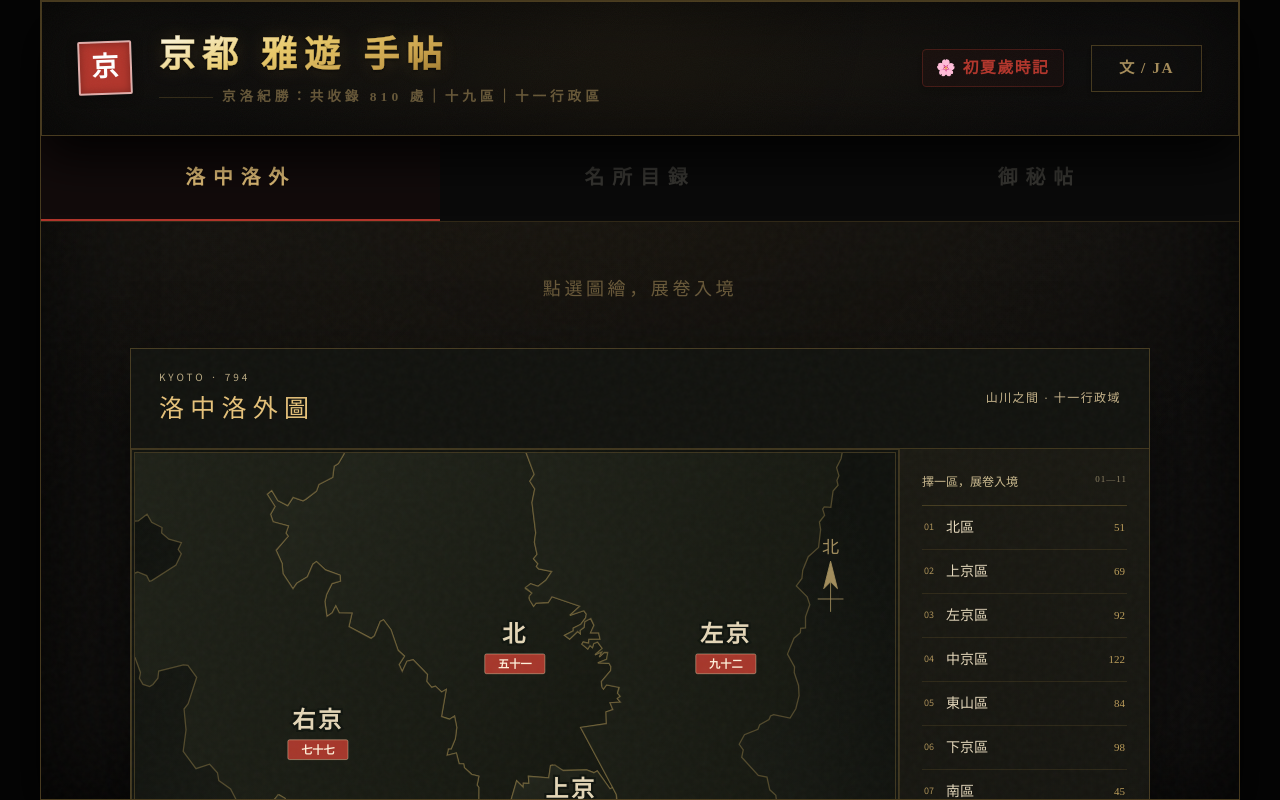
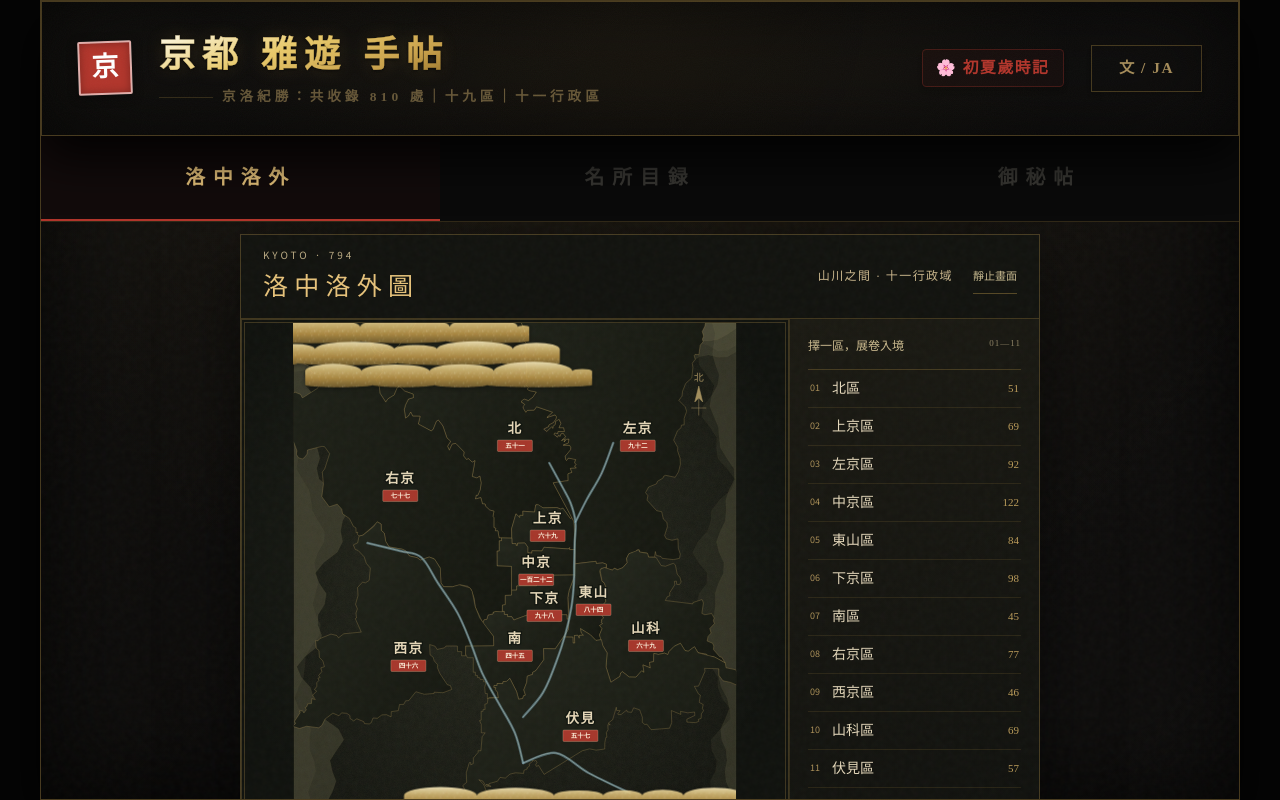
Before and after one commit to Avalon-Ash/Kyoto-Tactical-Guide, a React (Vite) app: page / in a window 1280 px wide. Built offline with nearby package versions, Linux system fonts and the light colour scheme.

Commit message:
feat(T3.3): add byobu-style art layers to home map

```diff
--- a/src/components/HomeView.tsx
+++ b/src/components/HomeView.tsx
@@ -95,8 +95,8 @@ export const HomeView: React.FC<HomeViewProps> = ({ engine, width, totalCount })
         className="flex-1 overflow-y-auto no-scrollbar"
       >
         {mode === 'ward' ? (
-          <div className="p-4 sm:p-12 flex flex-col items-center gap-4 sm:gap-10 pb-12">
-            <div className="font-serif text-[clamp(0.75rem,2vw,1rem)] text-gold-light tracking-[0.2em] opacity-40 uppercase">{t('map_hint')}</div>
+          <div className="ward-home-section">
+
 
             <MapCanvas onOpen={openDetail} stats={getWardStats()} t={t} />
 
--- a/src/components/MapCanvas.tsx
+++ b/src/components/MapCanvas.tsx
@@ -1,9 +1,10 @@
 import React, { useId, useMemo, useState } from 'react';
+import { useReducedMotion } from 'motion/react';
 import type { I18nText } from '../types';
 import { toChineseNumerals } from '../lib/numerals';
 import { WARD_BOUNDARIES } from '../data/geo/ward-boundaries';
 import { WARD_NAMES, WARD_KEYS } from '../data/wards';
-import { VIEW_W, VIEW_H, project, geometryToPath } from '../lib/geo-svg';
+import { VIEW_W, VIEW_H, project, geometryToPath, mulberry32, ridgePath, smoothLinePath, cloudBandPath } from '../lib/geo-svg';
 
 interface MapCanvasProps {
   onOpen: (id: string, mode: 'ward' | 'area') => void;
@@ -21,8 +22,30 @@ export const WARD_LABELS: Record<string, [number, number]> = {
   W_FUSHIMI: [34.930, 135.775],
 };
 
+/** Stylized river courses for the artwork, not navigation geometry. [lat, lng]. */
+const RIVERS: [number, number][][] = [
+  [[35.060,135.756],[35.048,135.764],[35.040,135.769],[35.0305,135.772],[35.020,135.7715],[35.009,135.7712],[35,135.771],[34.988,135.7695],[34.975,135.766],[34.960,135.760],[34.945,135.752],[34.933,135.740]],
+  [[35.070,135.795],[35.055,135.788],[35.042,135.779],[35.0305,135.772]],
+  [[35.020,135.645],[35.016,135.665],[35.0128,135.6778],[35,135.688],[34.985,135.700],[34.970,135.708],[34.955,135.715],[34.940,135.725],[34.925,135.735],[34.910,135.740]],
+  [[34.895,135.805],[34.905,135.780],[34.915,135.760],[34.910,135.740]],
+];
+const makeArt = () => {
+  const rand = mulberry32(794);
+  return {
+    ridges: [ridgePath('top',145,rand),ridgePath('top',95,rand),ridgePath('top',55,rand),ridgePath('right',110,rand),ridgePath('right',65,rand),ridgePath('left',120,rand),ridgePath('left',70,rand)],
+    rivers: RIVERS.map(smoothLinePath),
+    cloudsTop: [0,1,2].map(i => cloudBandPath(-80+i*60, VIEW_W*(0.55+rand()*0.35), 8+i*44, 28,rand)),
+    cloudsBottom: [0,1].map(i => cloudBandPath(VIEW_W*(0.12+rand()*0.2), VIEW_W+80, VIEW_H-55+i*30, 24,rand)),
+    flecks: Array.from({length:14},()=>({x:rand()*28,y:rand()*28,s:1+rand()*2,o:0.15+rand()*0.4})),
+  };
+};
+
 export const MapCanvas: React.FC<MapCanvasProps> = ({ onOpen, stats, t }) => {
   const uid = useId().replace(/:/g, '');
+  const prefersReducedMotion = useReducedMotion();
+  const [paused, setPaused] = useState(false);
+  const art = useMemo(makeArt, []);
+  const still = prefersReducedMotion || paused;
   const [highlight, setHighlight] = useState<string | null>(null);
   const wards = useMemo(() => WARD_KEYS.map(id => {
     const [x, y] = project(...WARD_LABELS[id]);
@@ -30,10 +53,12 @@ export const MapCanvas: React.FC<MapCanvasProps> = ({ onOpen, stats, t }) => {
   }), []);
 
   return (
-    <section className="byobu-atlas" aria-label={t('tab_ward')}>
+    <section className={`byobu-atlas${still ? ' is-still' : ''}`} aria-label={t('tab_ward')}>
       <header className="atlas-heading">
         <div><span className="atlas-kicker">KYOTO · 794</span><h2>{t('byobu_title')}</h2></div>
-        <span className="atlas-edition">{t('byobu_edition')}</span>
+        <div className="atlas-heading-tools"><span className="atlas-edition">{t('byobu_edition')}</span>
+          <button type="button" className="atlas-motion-toggle" aria-pressed={Boolean(still)} disabled={Boolean(prefersReducedMotion)}
+            onClick={() => setPaused(value => !value)}>{t(still ? 'byobu_resume' : 'byobu_pause')}</button></div>
       </header>
       <div className="atlas-body">
         <div className="ward-map">
@@ -43,8 +68,27 @@ export const MapCanvas: React.FC<MapCanvasProps> = ({ onOpen, stats, t }) => {
               <linearGradient id={`${uid}-ink`} x2="1" y2="1">
                 <stop stopColor="#24271d" /><stop offset="1" stopColor="#14160f" />
               </linearGradient>
+              <filter id={`${uid}-washi`} x="0" y="0" width="100%" height="100%">
+                <feTurbulence type="fractalNoise" baseFrequency="0.8" numOctaves={1} seed={794} stitchTiles="stitch" />
+                <feColorMatrix values="0 0 0 0 0.78 0 0 0 0 0.63 0 0 0 0 0.29 0 0 0 .06 0" />
+              </filter>
+              <filter id={`${uid}-bleed`} x="-5%" y="-5%" width="110%" height="110%">
+                <feTurbulence type="fractalNoise" baseFrequency="0.04" numOctaves={1} seed={3} result="noise" />
+                <feDisplacementMap in="SourceGraphic" in2="noise" scale={2} />
+              </filter>
+              <linearGradient id={`${uid}-gold`} x1="0" y1="0" x2="0" y2="1">
+                <stop stopColor="#fff0c0" /><stop offset=".3" stopColor="#dabe78" />
+                <stop offset=".65" stopColor="#b89246" /><stop offset="1" stopColor="#78612f" />
+              </linearGradient>
+              <pattern id={`${uid}-flecks`} width={28} height={28} patternUnits="userSpaceOnUse">
+                {art.flecks.map((f,i) => <rect key={i} x={f.x} y={f.y} width={f.s} height={f.s} fill="#fff1bf" opacity={f.o} transform={`rotate(45 ${f.x} ${f.y})`} />)}
+              </pattern>
             </defs>
             <g clipPath={`url(#${uid}-clip)`}>
+              <g className="atlas-art" pointerEvents="none" aria-hidden="true">
+                <rect width={VIEW_W} height={VIEW_H} filter={`url(#${uid}-washi)`} />
+                {art.ridges.map((d,i)=><path key={i} d={d} className={`ridge ridge-${i%3}`} />)}
+              </g>
               {wards.map(w => (
                 <g key={w.id} className="ward" data-ward={w.id} data-active={highlight === w.id}
                   role="button" tabIndex={0} aria-label={`${t(w.id, WARD_NAMES)} ${stats[w.id] ?? 0} ${t('unit_spot')}`}
@@ -58,6 +102,9 @@ export const MapCanvas: React.FC<MapCanvasProps> = ({ onOpen, stats, t }) => {
                   <path className="ward-outline" d={w.d} fillRule="evenodd" pathLength={1} />
                 </g>
               ))}
+              <g className="atlas-rivers" filter={`url(#${uid}-bleed)`} pointerEvents="none" aria-hidden="true">
+                {art.rivers.map((d,i)=><g key={i}><path className="river-body" d={d} /><path className="river-glint" d={d} /></g>)}
+              </g>
               <g className="ward-labels" pointerEvents="none" aria-hidden="true">
                 {wards.map(w => <g key={w.id} data-active={highlight === w.id}>
                   <text className="ward-label" x={w.x} y={w.y} textAnchor="middle">{t(w.id, WARD_NAMES).replace(/[區区]$/, '')}</text>
@@ -66,6 +113,12 @@ export const MapCanvas: React.FC<MapCanvasProps> = ({ onOpen, stats, t }) => {
                     <text y={16} textAnchor="middle">{toChineseNumerals(stats[w.id] ?? 0)}</text>
                   </g>
                 </g>)}
+              </g>
+              <g className="clouds clouds-drift-a" pointerEvents="none" aria-hidden="true">
+                {art.cloudsTop.map((d,i)=><g key={i}><path d={d} fill={`url(#${uid}-gold)`} /><path d={d} fill={`url(#${uid}-flecks)`} /></g>)}
+              </g>
+              <g className="clouds clouds-drift-b" pointerEvents="none" aria-hidden="true">
+                {art.cloudsBottom.map((d,i)=><g key={i}><path d={d} fill={`url(#${uid}-gold)`} /><path d={d} fill={`url(#${uid}-flecks)`} /></g>)}
               </g>
               <g className="atlas-compass" transform="translate(810 170)" pointerEvents="none" aria-hidden="true">
                 <path d="M0,-44 L-8,-12 L0,-20 L8,-12 Z M0,-20 V15 M-15,0 H15" />
--- a/src/data/i18n.ts
+++ b/src/data/i18n.ts
@@ -25,5 +25,7 @@ export const UI_DICT: Record<string, I18nText> = {
   byobu_edition: { zh: "山川之間 · 十一行政域", ja: "山川を巡る · 十一行政区" },
   ward_directory: { zh: "擇一區，展卷入境", ja: "区を選び、京を歩く" },
   byobu_note: { zh: "市中心略圖。北部山區未完整顯示；各區詳圖可查看完整區界。", ja: "市街地を中心とした略図。北部山間域を省略しています。各区の地図で全域をご覧いただけます。" },
+  byobu_pause: { zh: "靜止畫面", ja: "動きを止める" },
+  byobu_resume: { zh: "靜止模式", ja: "静止モード" },
   no_results: { zh: "此間無跡", ja: "跡なし" }
 };
--- a/src/index.css
+++ b/src/index.css
@@ -237,8 +237,8 @@
 }
 
 /* 洛中洛外図 — actual ward silhouettes, with a full-size directory for small wards. */
-.byobu-atlas { width: 100%; max-width: 1020px; border: 1px solid #8b713b70; background: #12130f; box-shadow: 0 22px 60px #0008; }
-.atlas-heading { display:flex; justify-content:space-between; align-items:center; gap:16px; padding:20px 28px; border-bottom:1px solid #c8a04a40; }
+.byobu-atlas { width: 100%; max-width: 800px; border: 1px solid #8b713b70; background: #12130f; box-shadow: 0 22px 60px #0008; }
+.atlas-heading { display:flex; justify-content:space-between; align-items:center; gap:16px; padding:12px 22px; border-bottom:1px solid #c8a04a40; }
 .atlas-kicker { display:block; font-size:10px; letter-spacing:0.3em; color:#baaa83; margin-bottom:6px; }
 .atlas-heading h2 { font-family:var(--font-serif); color:#e6c27a; font-size:25px; letter-spacing:0.25em; }
 .atlas-edition { font-family:var(--font-serif); color:#c9b68c; font-size:12px; letter-spacing:0.12em; }
@@ -284,3 +284,36 @@
 @media (prefers-reduced-motion:reduce) {
   .ward-fill, .ward-outline, .ward-entry { transition:none; }
 }
+
+.ward-home-section { display:flex; flex-direction:column; align-items:center; gap:14px; padding:12px 24px 24px; }
+.atlas-heading-tools { display:flex; align-items:center; gap:20px; }
+.atlas-motion-toggle { min-height:36px; border-bottom:1px solid #c8a04a60; color:#c6b88e; font-family:var(--font-serif); font-size:11px; cursor:pointer; }
+.atlas-motion-toggle:focus-visible { outline:2px solid #e6c27a; outline-offset:3px; }
+.atlas-motion-toggle:disabled { cursor:default; opacity:.7; }
+.ridge { fill:#68654a; stroke:#b6a46a50; stroke-width:1; pointer-events:none; }
+.ridge-0 { opacity:.15; } .ridge-1 { opacity:.25; } .ridge-2 { opacity:.35; }
+.river-body { fill:none; stroke:#6d939e99; stroke-width:5; stroke-linecap:round; }
+.river-glint { fill:none; stroke:#d4e1d58c; stroke-width:1.4; stroke-linecap:round; }
+.clouds { opacity:.9; filter:drop-shadow(0 3px 4px #0006); }
+.clouds-drift-a { animation:cloud-drift 48s ease-in-out infinite alternate; }
+.clouds-drift-b { animation:cloud-drift 36s ease-in-out infinite alternate-reverse; }
+@keyframes cloud-drift { from { transform:translateX(-18px); } to { transform:translateX(18px); } }
+.byobu-atlas.is-still .clouds { animation:none; }
+.byobu-atlas.is-still .ward-fill, .byobu-atlas.is-still .ward-outline { transition:none; }
+@media (min-width:900px) {
+  .ward-map-svg { height:clamp(500px,60vh,680px); }
+  .atlas-directory { padding:18px; }
+  .ward-entry { min-height:38px; }
+  .atlas-caption { margin-top:14px; font-size:10px; }
+}
+@media (max-width:899px) {
+  .ward-home-section { padding:14px 14px 24px; }
+  .atlas-heading-tools { gap:12px; }
+  .atlas-edition { display:none; }
+  .atlas-rivers { filter:none; }
+  .clouds { filter:none; }
+}
+@media (prefers-reduced-motion:reduce) {
+  .clouds-drift-a, .clouds-drift-b { animation:none; }
+  .atlas-rivers { filter:none; }
+}
--- a/src/lib/geo-svg.ts
+++ b/src/lib/geo-svg.ts
@@ -64,18 +64,18 @@ export function cloudBandPath(x0: number, x1: number, y: number, h: number, rand
   let d = `M${r1(x0)},${r1(y)}`;
   let x = x0;
   while (x < x1) {
-    const w = 24 + rand() * 48;
+    const w = 70 + rand() * 110;
     const nx = Math.min(x + w, x1);
     const rx = (nx - x) / 2;
-    d += ` A${r1(rx)},${r1(rx * (0.55 + rand() * 0.45))} 0 0 1 ${r1(nx)},${r1(y)}`;
+    d += ` A${r1(rx)},${r1(Math.min(h * 0.7, rx * (0.18 + rand() * 0.12)))} 0 0 1 ${r1(nx)},${r1(y)}`;
     x = nx;
   }
   d += ` L${r1(x1)},${r1(y + h)}`;
   while (x > x0) {
-    const w = 40 + rand() * 70;
+    const w = 100 + rand() * 120;
     const nx = Math.max(x - w, x0);
     const rx = (x - nx) / 2;
-    d += ` A${r1(rx)},${r1(rx * 0.35)} 0 0 1 ${r1(nx)},${r1(y + h)}`;
+    d += ` A${r1(rx)},${r1(h * 0.16)} 0 0 1 ${r1(nx)},${r1(y + h)}`;
     x = nx;
   }
   return d + 'Z';
```
Also changed, not shown: 1 other file (tests, documents, lock files or other folders).
